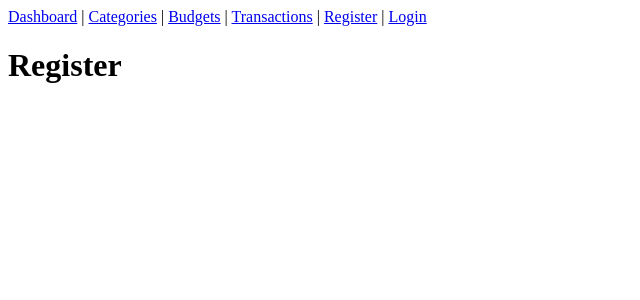
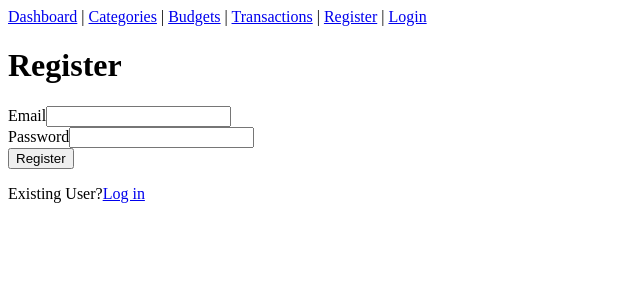
Before and after one commit to rinq123/personal-budget-tracker, a React (Vite) app in the folder apps/web/: page /register in a window 1280 px wide. Shown: the top 300 px of the page, without its empty margins (0-640 px from the left). Built offline with nearby package versions, Linux system fonts and the light colour scheme.

Commit message:
Add react register form

```diff
--- a/apps/web/src/pages/LoginPage.tsx
+++ b/apps/web/src/pages/LoginPage.tsx
@@ -14,7 +14,6 @@ type LoginApiResponse = {
 function LoginPage(){
     const [email, setEmail] = useState("");
     const [password, setPassword] = useState("");
-
     const [error, setError] = useState("");
     const [loading, setLoading] = useState(false);
 
@@ -50,7 +49,7 @@ function LoginPage(){
                 return;
             }
 
-            localStorage.setItem("Token", data.token);
+            localStorage.setItem("token", data.token);
             navigate("/");
         } catch {
             setError("Could not connect to API");
--- a/apps/web/src/pages/RegisterPage.tsx
+++ b/apps/web/src/pages/RegisterPage.tsx
@@ -1,8 +1,93 @@
+import { useState, type ChangeEvent } from "react";
+import { Link, useNavigate } from "react-router";
+
+type RegisterAPIResponse = {
+    message?: string ;
+    user?: {
+        id? : string;
+        email?:string;
+        createdAt: string;
+    };
+};
+
 function RegisterPage(){
+    const [email, setEmail] = useState("");
+    const [password, setPassword] = useState("");
+    const [error, setError] = useState("");
+    const [loading, setLoading] = useState(false);
+
+    const navigate = useNavigate();
+
+    async function HandleSubmit( event: ChangeEvent<HTMLFormElement>){
+        event.preventDefault();
+        setError("");
+        setLoading(true);
+
+
+        try{
+            const response = await fetch("http://localhost:4000/auth/register",{
+                method: "POST",
+                headers:{
+                    "Content-Type": "application/json",
+                },
+                body: JSON.stringify({
+                    email,
+                    password
+                }),
+            });
+
+            const data = (await response.json()) as RegisterAPIResponse;
+
+            if(!response.ok){
+                setError(data.message ?? "Register failed");
+                return;
+            }
+
+            navigate("/login");
+        }catch{
+            setError("Could not connect to the API");
+        }finally{
+            setLoading(false);
+        }
+    }
+
     return (
-        <div>
+        <main>
             <h1>Register</h1>
-        </div>
+            <form onSubmit={HandleSubmit}>
+                <div>
+                    <label htmlFor="email">Email</label>
+                        <input
+                        id="email"
+                        type="email"
+                        value={email}
+                        onChange={(event) => setEmail(event.target.value)}
+                        required
+                        />
+                </div>
+
+                <div>
+                    <label htmlFor="password">Password</label>
+                    <input
+                    id="password"
+                    type="password"
+                    value={password}
+                    onChange={(event)=> setPassword(event.target.value)}
+                    required
+                    />
+                </div>
+
+                {error && <p>{error}</p>}
+
+                <button type="submit" disabled={loading}>
+                    {loading ? "Registering..." : "Register" }
+                </button>
+
+                <p>
+                    Existing User?<Link to = "/login">Log in</Link>
+                </p>
+            </form>
+        </main>
     );
 }
 
```
